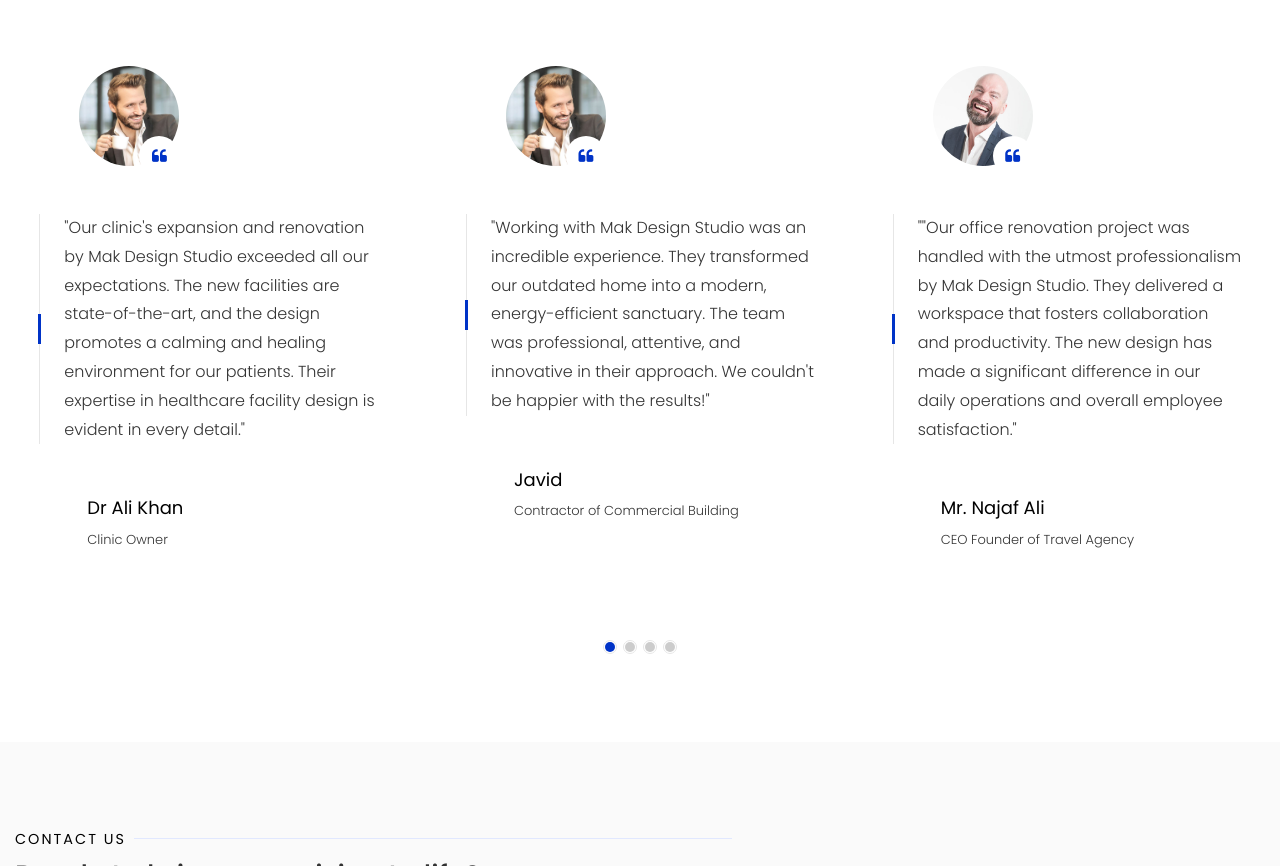
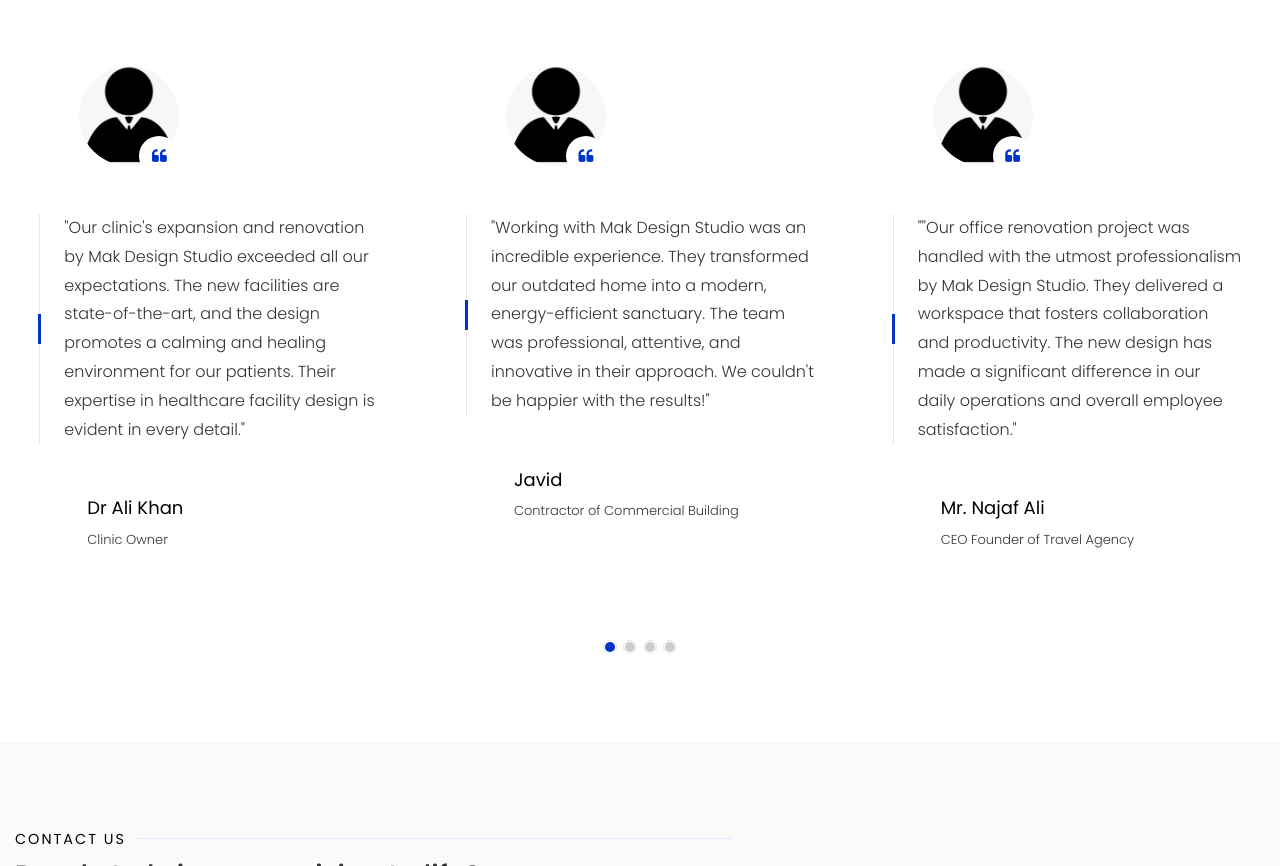
Before and after one commit to serizaali/mak, a plain HTML site: page index.html in a window 1280 px wide. Shown: the part 4294-5160 px from the top of the page. Drawn offline with Linux system fonts and the light colour scheme; files whose address does not match are found by name.

Commit message:
Update index.html

```diff
--- a/index.html
+++ b/index.html
@@ -383,7 +383,7 @@
             <div class="carousel-testimony owl-carousel">
               <div class="item">
                 <div class="testimony-wrap p-4 pb-5">
-                  <div class="user-img mb-5" style="background-image: url(images/person_1.jpg)">
+                  <div class="user-img mb-5" style="background-image: url(images/user.png)">
                     <span class="quote d-flex align-items-center justify-content-center">
                       <i class="icon-quote-left"></i>
                     </span>
@@ -399,7 +399,7 @@
               </div>
               <div class="item">
                 <div class="testimony-wrap p-4 pb-5">
-                  <div class="user-img mb-5" style="background-image: url(images/person_2.jpg)">
+                  <div class="user-img mb-5" style="background-image: url(images/user.png)">
                     <span class="quote d-flex align-items-center justify-content-center">
                       <i class="icon-quote-left"></i>
                     </span>
@@ -415,7 +415,7 @@
               </div>
               <div class="item">
                 <div class="testimony-wrap p-4 pb-5">
-                  <div class="user-img mb-5" style="background-image: url(images/person_3.jpg)">
+                  <div class="user-img mb-5" style="background-image: url(images/user.png)">
                     <span class="quote d-flex align-items-center justify-content-center">
                       <i class="icon-quote-left"></i>
                     </span>
@@ -432,7 +432,7 @@
 
 			  <div class="item">
                 <div class="testimony-wrap p-4 pb-5">
-                  <div class="user-img mb-5" style="background-image: url(images/person_1.jpg)">
+                  <div class="user-img mb-5" style="background-image: url(images/user.png)">
                     <span class="quote d-flex align-items-center justify-content-center">
                       <i class="icon-quote-left"></i>
                     </span>
```
